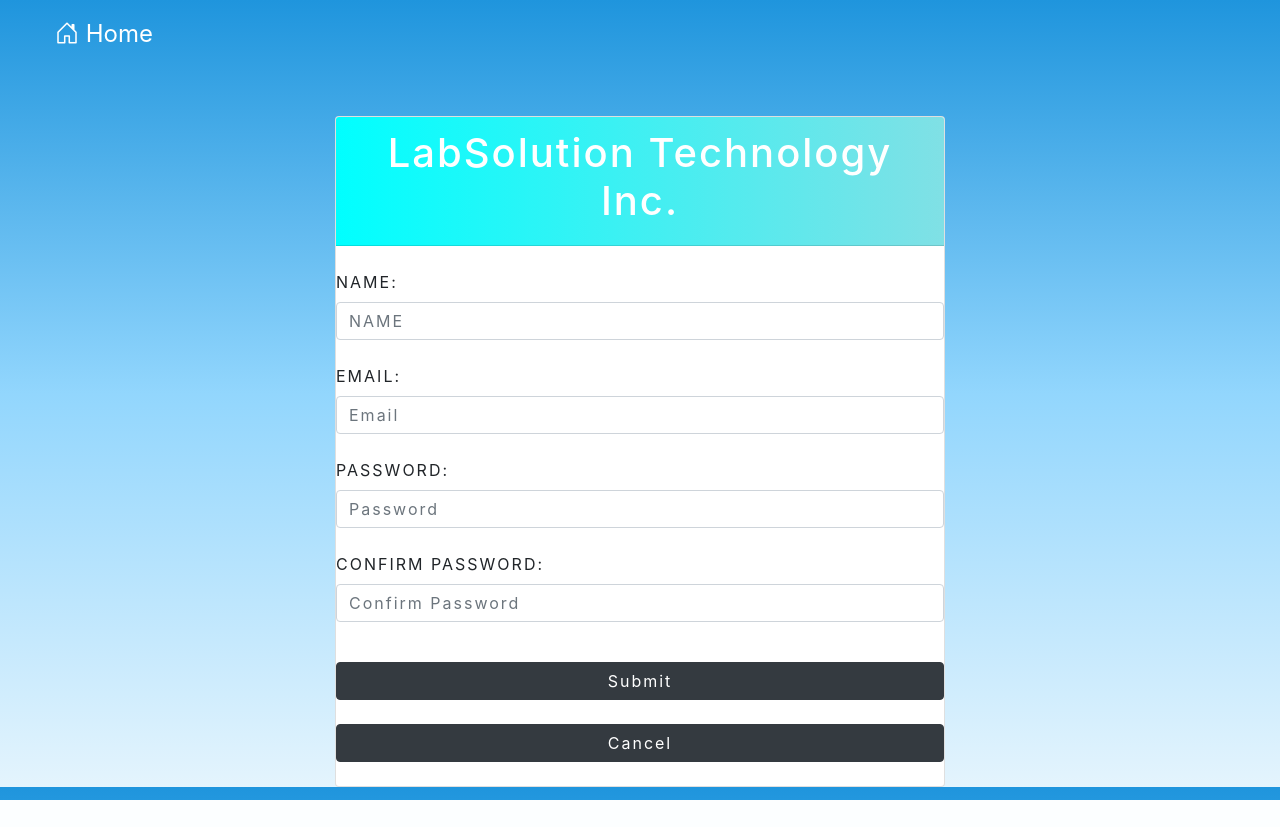
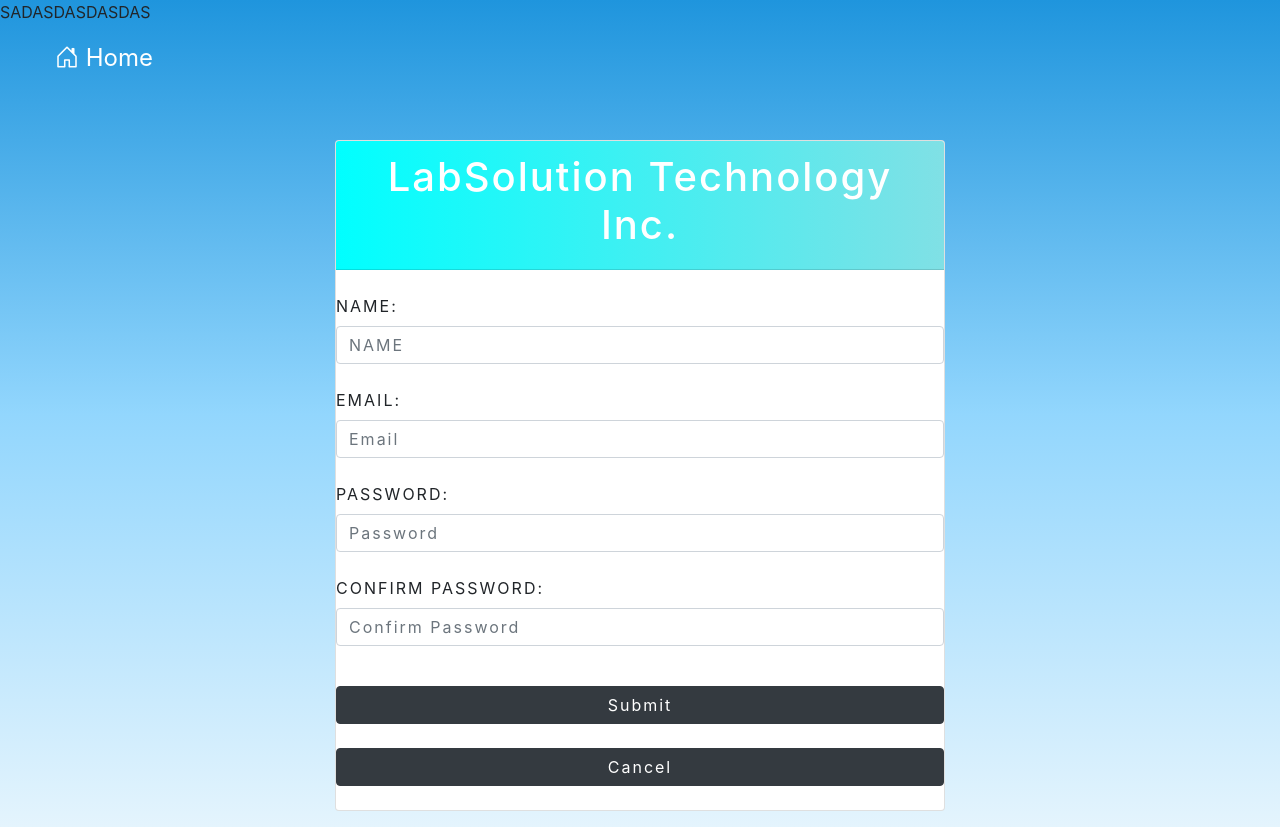
Before and after one commit to Rommel-Hortel/LABSOL, a PHP site: page /register.php in a window 1280 px wide. Before the commit the page ends 800 px from the top, so only its background shows below. Run offline with PHP 8.4, Linux system fonts and the light colour scheme; some libraries are stand-ins or nearby versions.

Commit message:
Latest Updated

```diff
--- a/register.php
+++ b/register.php
@@ -1,3 +1,6 @@
+
+SADASDASDASDAS
+
 <?php
 include("connection.php");
 
```
